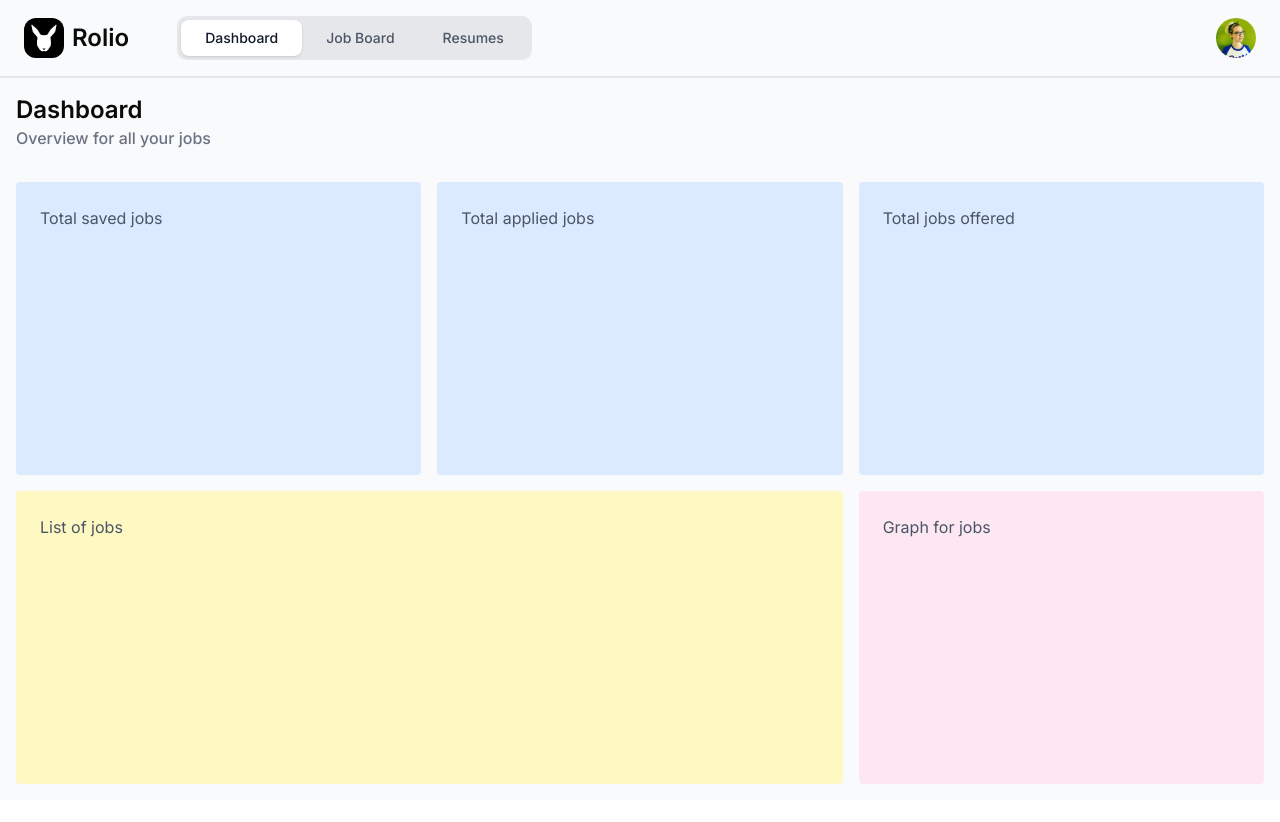
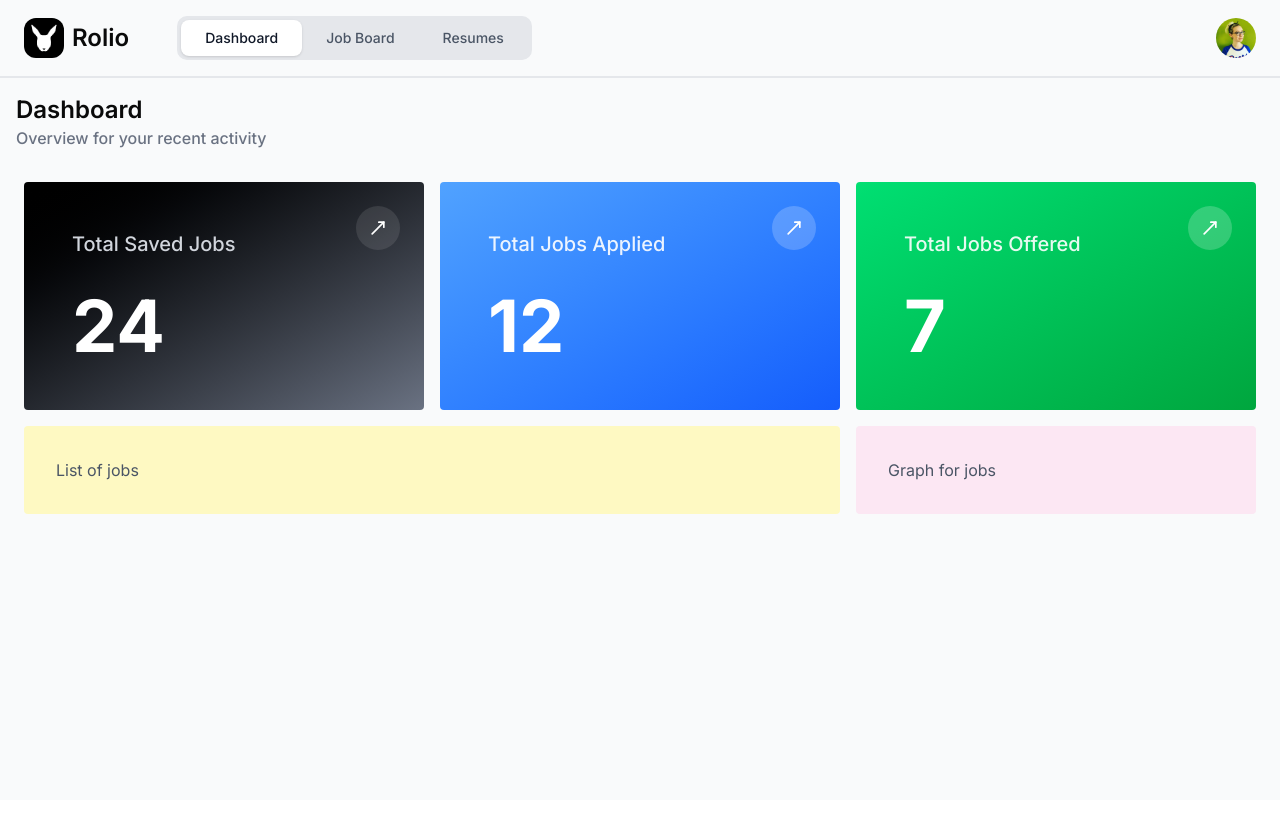
Before and after one commit to bidhan-skybase/Rolio-frontend, a Next.js app: page /dashboard in a window 1280 px wide. Shown: the top 822 px of the page. Before the commit the page ends 800 px from the top, so only its background shows below. Built offline with nearby package versions, Linux system fonts and the light colour scheme.

Commit message:
feat: Add dashboard layout

```diff
--- a/src/app/[tab]/dashboard.tsx
+++ b/src/app/[tab]/dashboard.tsx
@@ -1,30 +1,58 @@
+import React from 'react';
+import { MoveUpRight } from 'lucide-react';
+
 export default function Dashboard() {
+    return (
 
-    return (
-        <>
-            <div className='pt-4 px-4 pb-4'>
+        <main className="min-h-screen">
+            <div className='pt-4 px-4 pb-2'>
                 <p className='text-2xl font-semibold'>Dashboard</p>
-                <p className='text-[16px] font-medium text-gray-500'>Overview for all your jobs</p>
+                <p className='text-[16px] font-medium text-gray-500'>Overview for your recent activity</p>
             </div>
-            <main className="flex-1 p-4 overflow-auto">
-                <div className="grid grid-cols-1 md:grid-cols-2 lg:grid-cols-3 gap-4 h-full">
-                    <div className="p-6 bg-blue-100 rounded-[4px] row-span-1">
-                        <p className="text-gray-600">Total saved jobs</p>
+            <div className="max-w-screen  p-6">
+                <div className="grid grid-cols-1 md:grid-cols-2 lg:grid-cols-3 gap-4 mb-4">
+                    {/* Card 1 - Total Saved Jobs */}
+                    <div className="group relative bg-gradient-to-br from-black to-gray-500 rounded-[4px] p-12 overflow-hidden transition-all duration-300 hover:scale-105 hover:shadow-2xl hover:shadow-gray-500/20">
+                        <div className="absolute top-6 right-6 p-3 bg-white/10 rounded-full hover:bg-white/20 transition-all duration-300 cursor-pointer">
+                            <MoveUpRight color="white" className="w-5 h-5" />
+                        </div>
+
+                        <div className="font-medium text-xl text-gray-300 mb-8">Total Saved Jobs</div>
+                        <div className="text-7xl font-bold text-white">24</div>
                     </div>
-                    <div className="p-6 bg-blue-100 rounded-[4px] row-span-1">
-                        <p className="text-gray-600">Total applied jobs</p>
+
+                    {/* Card 2 - Total Jobs Applied */}
+                    <div className="group relative bg-gradient-to-br from-blue-400 to-blue-600 rounded-[4px] p-12 overflow-hidden transition-all duration-300 hover:scale-105 hover:shadow-2xl hover:shadow-blue-500/30">
+                        <div className="absolute top-6 right-6 p-3 bg-white/20 rounded-full hover:bg-white/30 transition-all duration-300 cursor-pointer">
+                            <MoveUpRight color="white" className="w-5 h-5" />
+                        </div>
+
+                        <div className="font-medium text-xl text-white/90 mb-8">Total Jobs Applied</div>
+                        <div className="text-7xl font-bold text-white">12</div>
                     </div>
-                    <div className="p-6 bg-blue-100 rounded-[4px] row-span-1">
-                        <p className="text-gray-600">Total jobs offered</p>
+
+                    {/* Card 3 - Total Jobs Offered */}
+                    <div className="group relative bg-gradient-to-br from-green-400 to-green-600 rounded-[4px] p-12 overflow-hidden transition-all duration-300 hover:scale-105 hover:shadow-2xl hover:shadow-green-500/30">
+                        <div className="absolute top-6 right-6 p-3 bg-white/20 rounded-full hover:bg-white/30 transition-all duration-300 cursor-pointer">
+                            <MoveUpRight color="white" className="w-5 h-5" />
+                        </div>
+
+                        <div className="font-medium text-xl text-white/90 mb-8">Total Jobs Offered</div>
+                        <div className="text-7xl font-bold text-white">7</div>
                     </div>
-                    <div className="p-6 bg-yellow-100 rounded-[4px] md:col-span-1 lg:col-span-2 row-span-1">
+                </div>
+
+                {/* Bottom sections */}
+                <div className="grid grid-cols-1 lg:grid-cols-3 gap-4">
+                    <div className="lg:col-span-2 p-8 bg-yellow-100 rounded-[4px]">
                         <p className="text-gray-600">List of jobs</p>
                     </div>
-                    <div className="p-6 bg-pink-100 rounded-[4px] md:col-span-1 lg:col-span-1 row-span-1">
+
+                    <div className="p-8 bg-pink-100 rounded-[4px]">
                         <p className="text-gray-600">Graph for jobs</p>
                     </div>
                 </div>
-            </main>
-        </>
+            </div>
+        </main>
     );
 }
```
